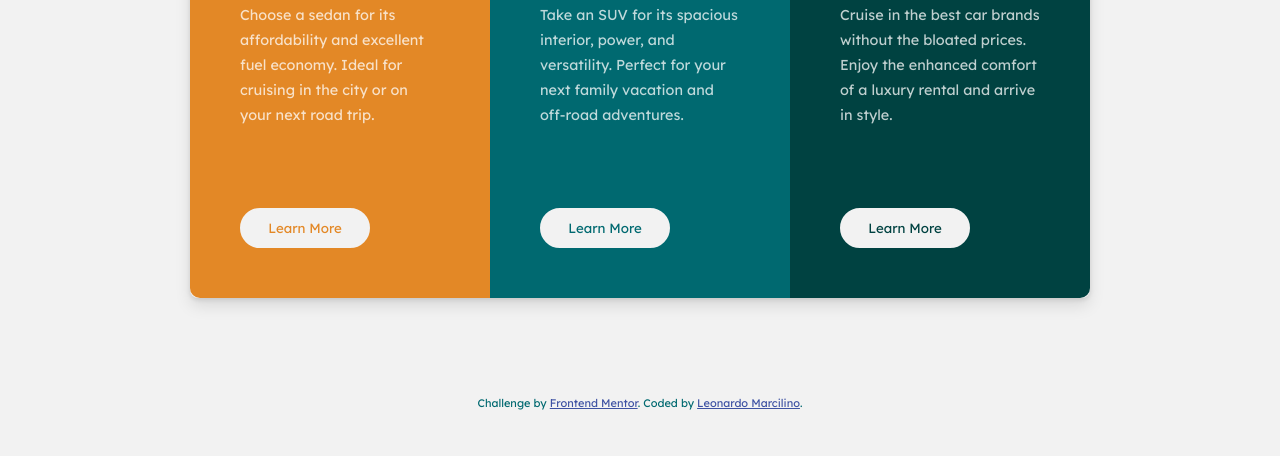
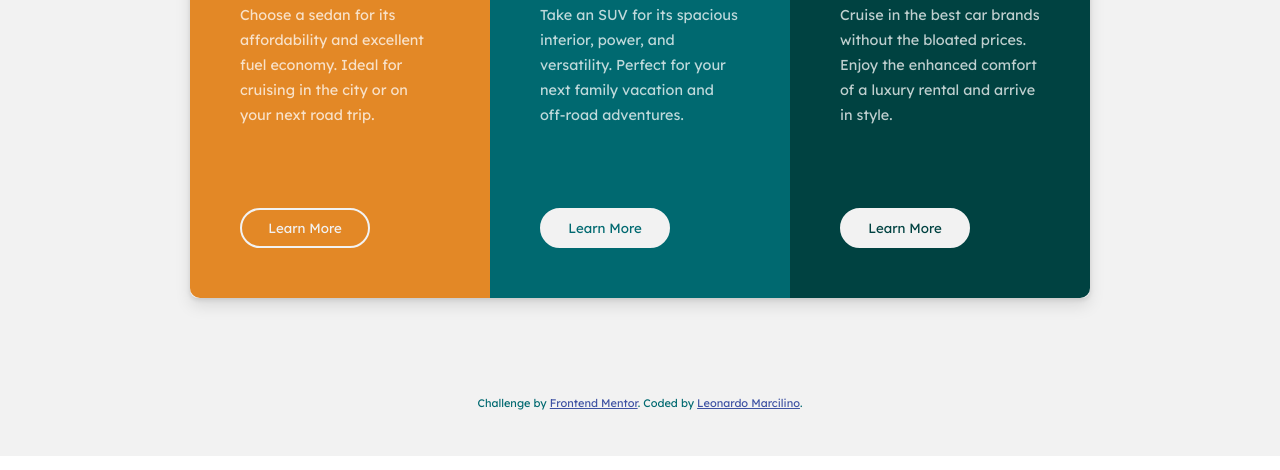
Before and after one commit to Leonardo-Marcilino/3-column-preview-card-component, a plain HTML site: page index.html in a window 1280 px wide. In both pictures the pointer is over the button 305 px from the left and 571 px from the top of the page. Shown: the part 344-814 px from the top of the page. Drawn offline with Linux system fonts and the light colour scheme.

Commit message:
Update style.css

```diff
--- a/src/css/style.css
+++ b/src/css/style.css
@@ -82,6 +82,10 @@
 .luxury-button{
   color: var(--Very-dark-cyan);
 }
+.sedans-button:hover{
+  background-color: var(--Bright-orange);
+  color: var(--Very-light-gray-background-headings-buttons);
+}
 .suvs-button:hover{
   background-color: var(--Dark-cyan);
   color: var(--Very-light-gray-background-headings-buttons);
```
